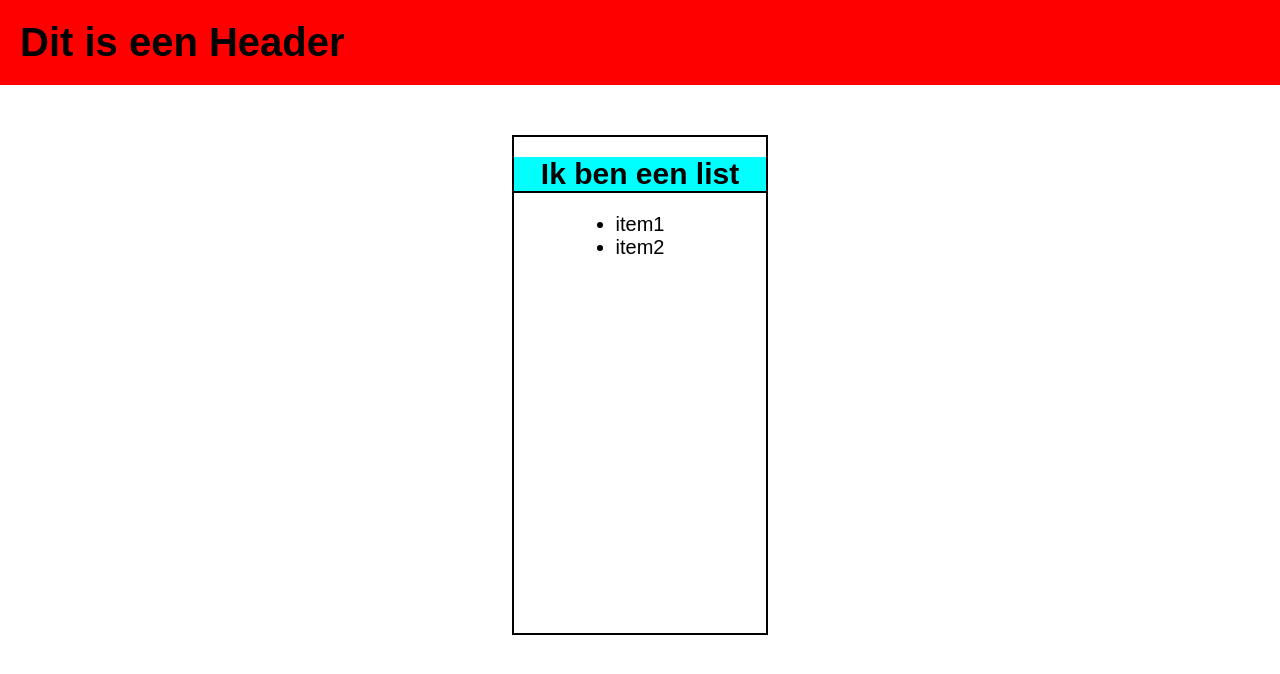
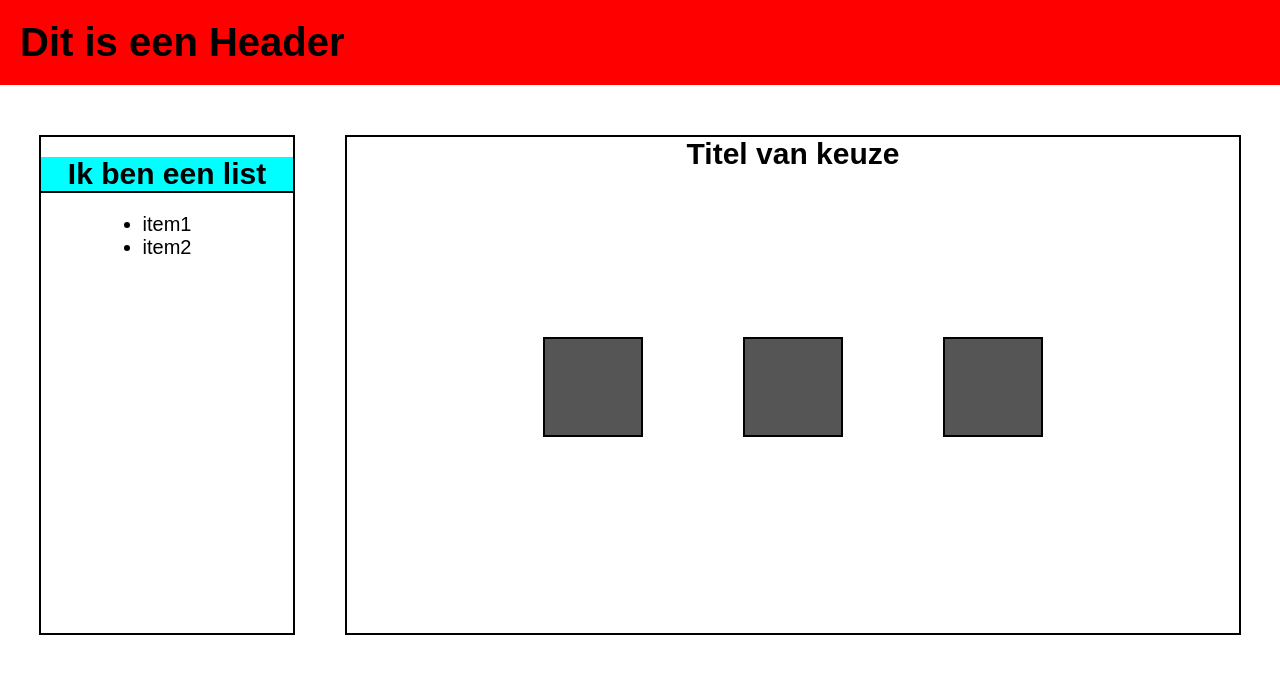
Before and after one commit to JTReerink/boardroom, a React (Create React App) app: page / in a window 1280 px wide. Shown: the top 674 px of the page. Built offline with nearby package versions, Linux system fonts and the light colour scheme.

Commit message:
Add ChoiceHolder

```diff
--- a/src/App/App.js
+++ b/src/App/App.js
@@ -1,5 +1,6 @@
 import Header from "../Components/Header/Header";
 import List from "../Components/Takslist/Tasklist";
+import ChoiceHolder from "../Components/ChoiceHolder/ChoiceHolder";
 import "./App.css";
 
 const App = () => {
@@ -7,6 +8,7 @@ const App = () => {
        <>
        <Header />
        <List />
+       <ChoiceHolder />
        </>
     );
 };
```
